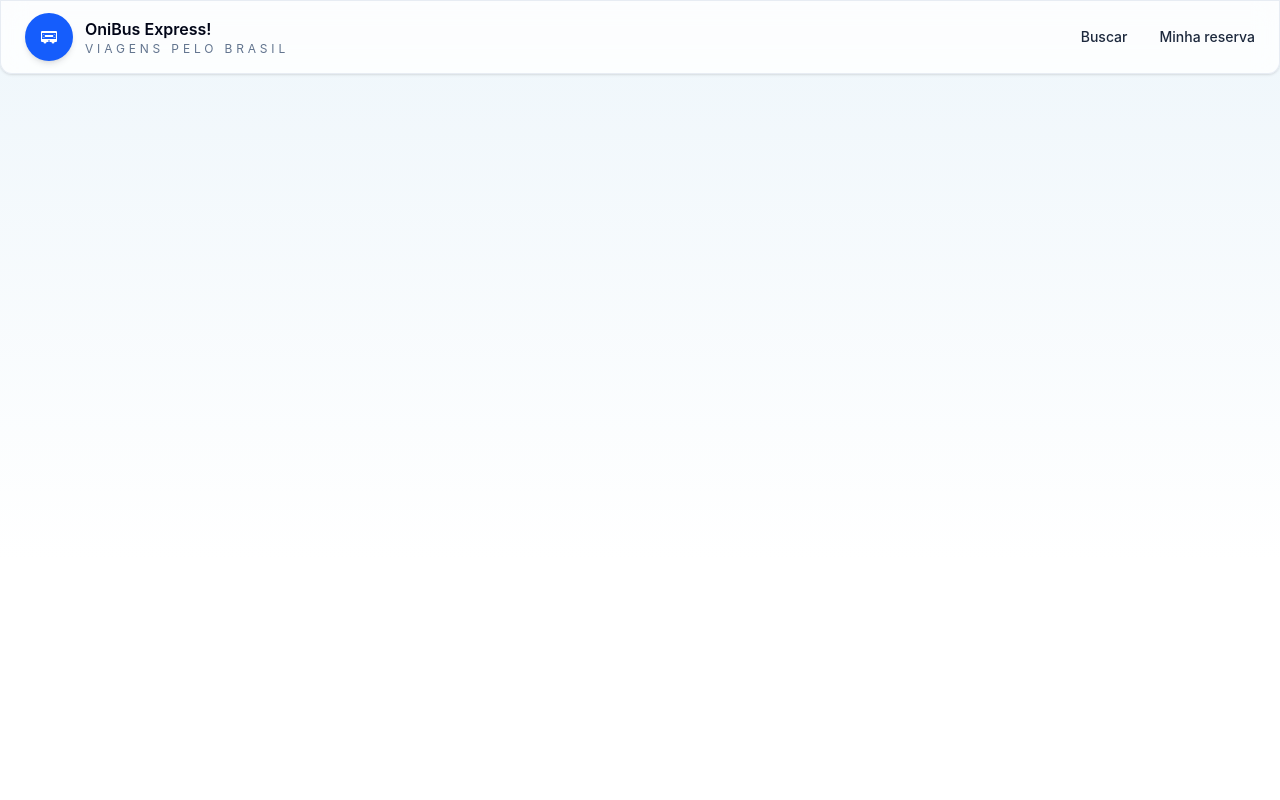
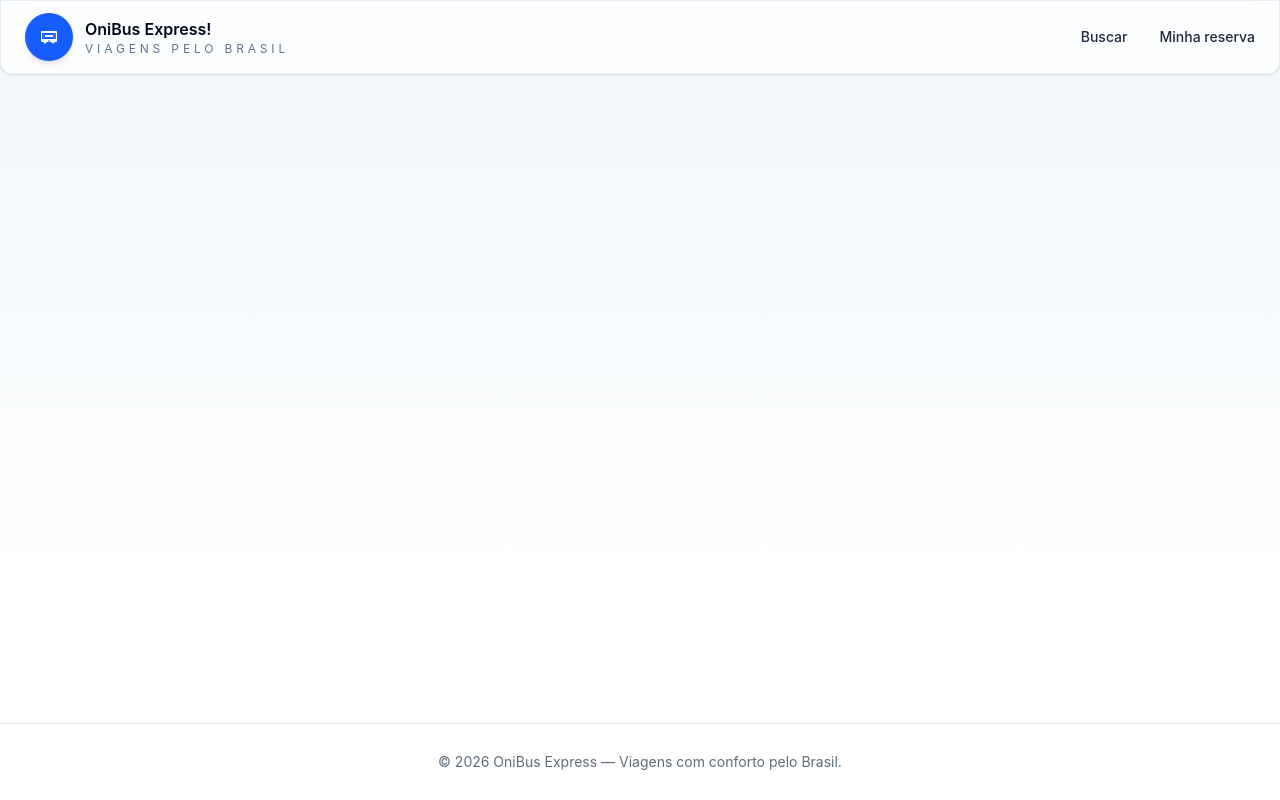
Before and after one commit to ALEXFSX/OniBus-Express, a React (Vite) app in the folder frontend/: page / in a window 1280 px wide. Built offline with nearby package versions, Linux system fonts and the light colour scheme.

Commit message:
feat: Adicione o componente de rodapé e atualize o layout do app

```diff
--- a/frontend/src/App.tsx
+++ b/frontend/src/App.tsx
@@ -1,10 +1,13 @@
 import './index.css'
 import Header from './components/Header'
+import Footer from './components/Footer'
 
 function App() {
   return (
-    <div className="min-h-screen bg-page">
+    <div className="flex min-h-screen flex-col bg-page">
       <Header />
+      <main className="flex-1" />
+      <Footer />
     </div>
   )
 }
--- /dev/null
+++ b/frontend/src/components/Footer.tsx
@@ -0,0 +1,7 @@
+export default function Footer() {
+  return (
+    <footer className="border-t border-header-border py-7 text-center text-sm text-text-muted">
+      © 2026 OniBus Express — Viagens com conforto pelo Brasil.
+    </footer>
+  )
+}
```
